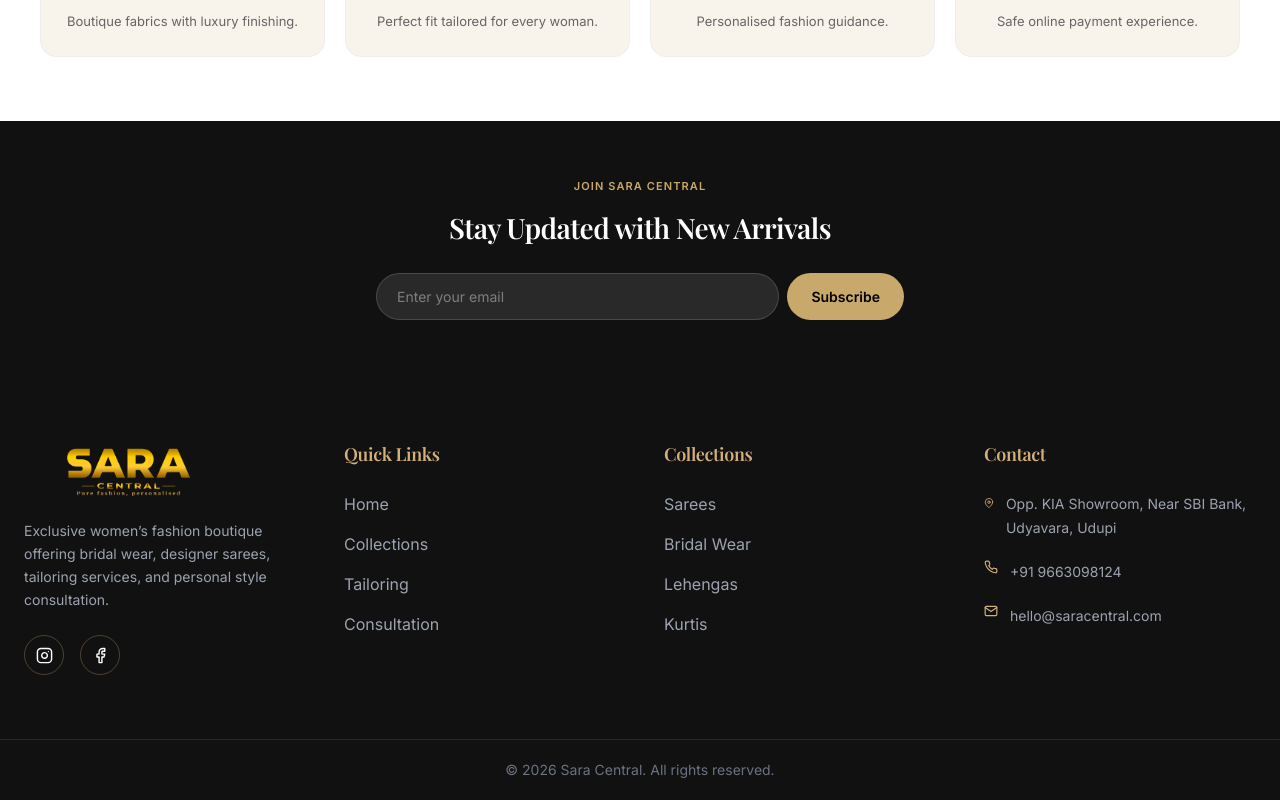
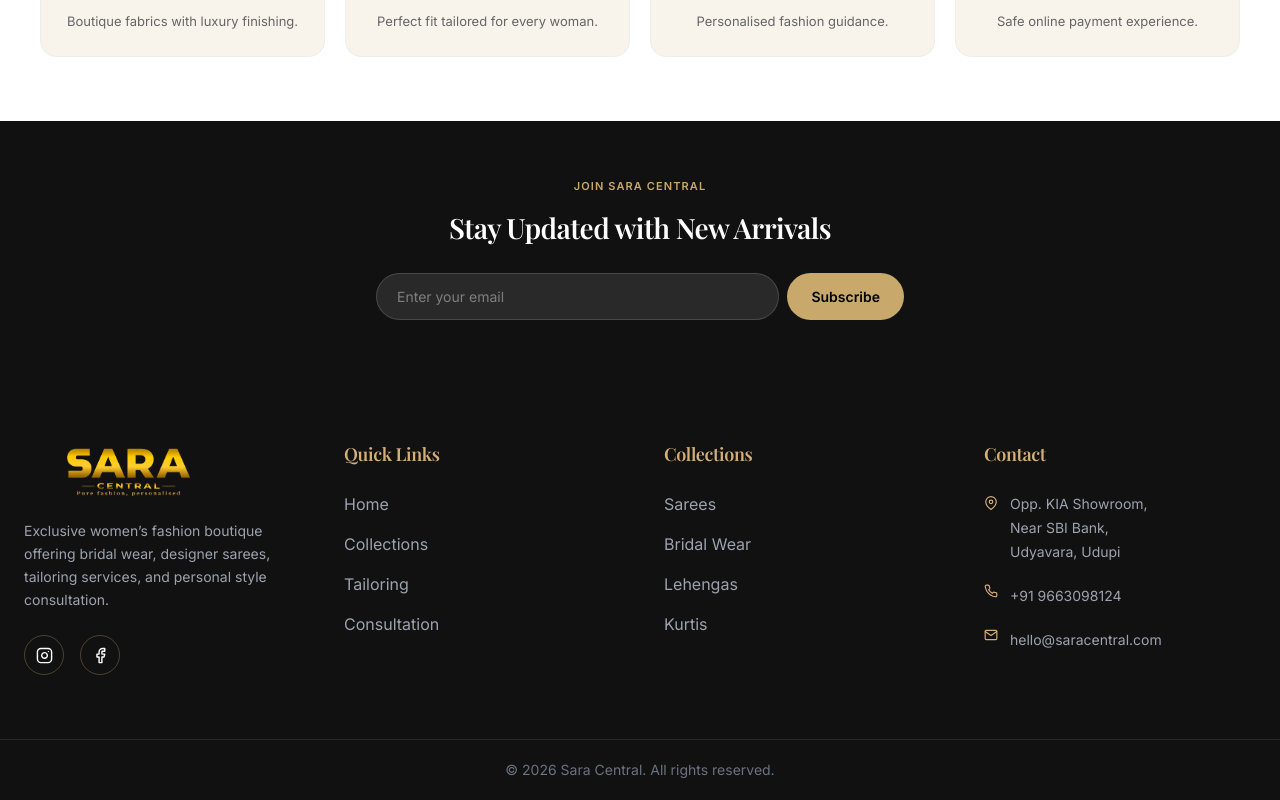
Before and after one commit to intouchmarketingsolutions/Sara_Fashions, a React (Vite) app: page / in a window 1280 px wide. Shown: the part 2855-3655 px from the top of the page. Built offline with nearby package versions, Linux system fonts and the light colour scheme.

Commit message:
Fix WhatsApp position and make footer contact icons clickable

```diff
--- a/src/components/Footer.jsx
+++ b/src/components/Footer.jsx
@@ -107,24 +107,25 @@ export default function Footer() {
 
           <div className="space-y-5 text-gray-400 text-sm">
 
-            <div className="flex gap-3">
-              <FiMapPin className="mt-1 text-[#d4af7a]" />
-              <p>
-                Opp. KIA Showroom,
-                Near SBI Bank,
-                Udyavara, Udupi
-              </p>
-            </div>
+            <a
+              href="https://maps.google.com/?q=Opp+KIA+Showroom+Near+SBI+Bank+Udyavara+Udupi"
+              target="_blank"
+              rel="noopener noreferrer"
+              className="flex gap-3 hover:text-[#d4af7a] transition-colors"
+            >
+              <FiMapPin className="mt-1 text-[#d4af7a] flex-shrink-0" />
+              <p>Opp. KIA Showroom,<br />Near SBI Bank,<br />Udyavara, Udupi</p>
+            </a>
 
-            <div className="flex gap-3">
-              <FiPhone className="text-[#d4af7a]" />
+            <a href="tel:+919663098124" className="flex gap-3 hover:text-[#d4af7a] transition-colors">
+              <FiPhone className="text-[#d4af7a] flex-shrink-0" />
               <p>+91 9663098124</p>
-            </div>
+            </a>
 
-            <div className="flex gap-3">
-              <FiMail className="text-[#d4af7a]" />
+            <a href="mailto:hello@saracentral.com" className="flex gap-3 hover:text-[#d4af7a] transition-colors">
+              <FiMail className="text-[#d4af7a] flex-shrink-0" />
               <p>hello@saracentral.com</p>
-            </div>
+            </a>
           </div>
         </div>
       </div>
--- a/src/components/WhatsAppButton.jsx
+++ b/src/components/WhatsAppButton.jsx
@@ -8,7 +8,7 @@ export default function WhatsAppButton() {
       href="https://wa.me/919663098124"
       target="_blank"
       rel="noopener noreferrer"
-      className="fixed bottom-20 right-4 z-50 bg-green-500 hover:bg-green-600 w-[54px] h-[54px] rounded-full flex items-center justify-center shadow-2xl transition-all duration-300 hover:scale-110"
+      className="fixed bottom-6 right-4 z-50 bg-green-500 hover:bg-green-600 w-[54px] h-[54px] rounded-full flex items-center justify-center shadow-2xl transition-all duration-300 hover:scale-110"
     >
       <BsWhatsapp size={26} className="text-white" />
     </a>
```
